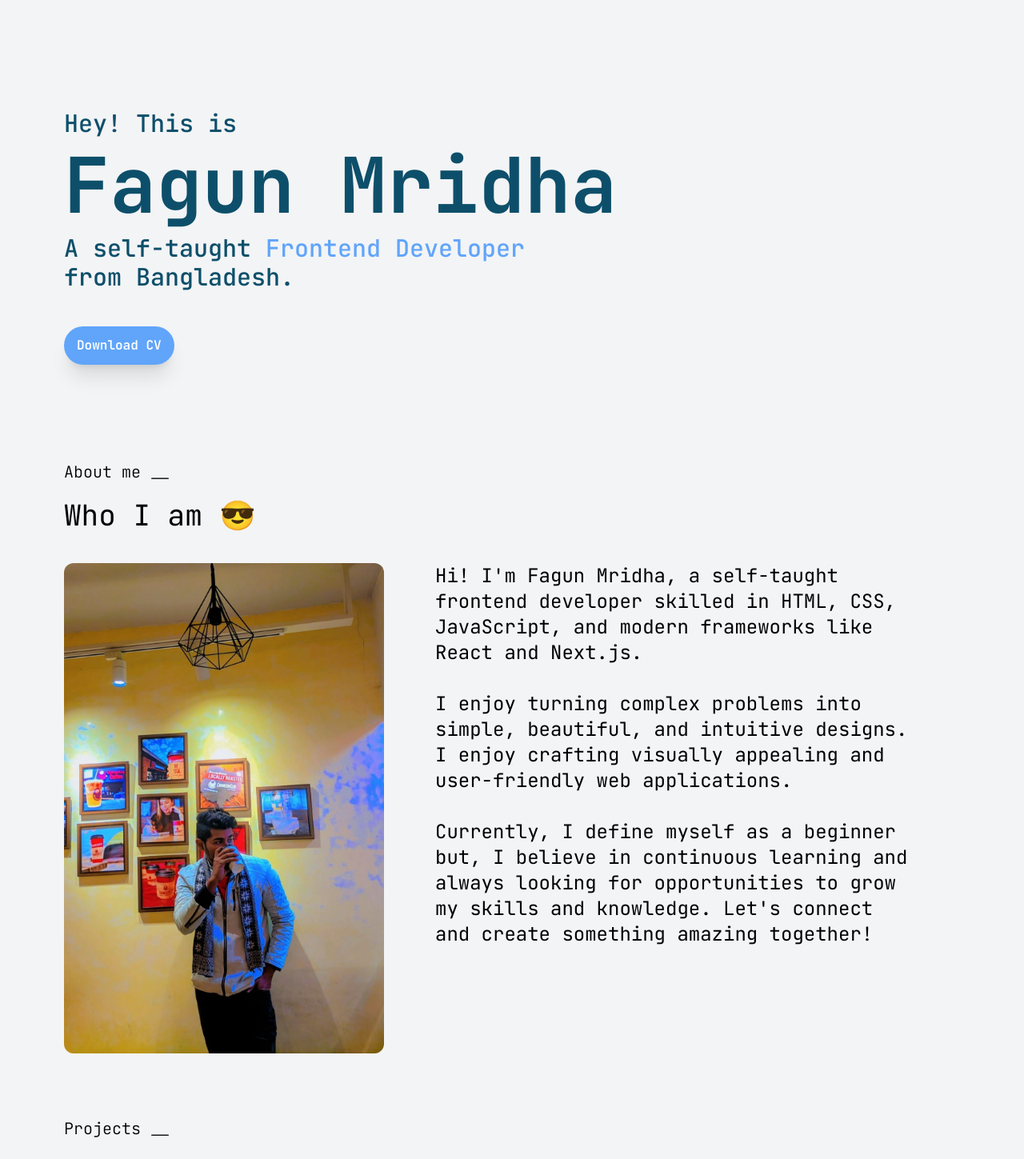
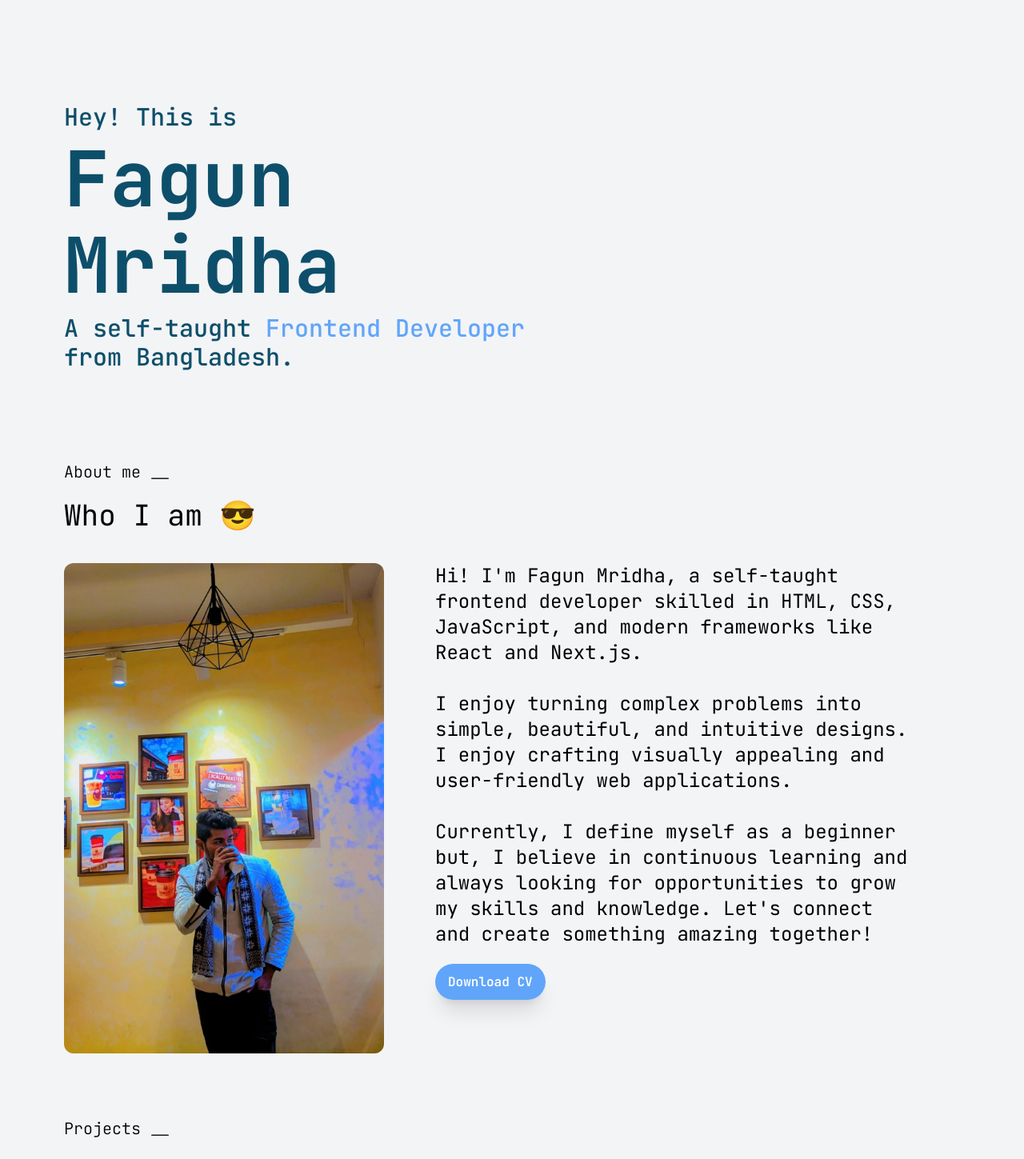
Before and after one commit to Fagunmridha/fagun-mridha, a Next.js app: page / in a window 1280 px wide. Shown: the top 1449 px of the page at 80% size. Built offline with nearby package versions, Linux system fonts and the light colour scheme.

Commit message:
shited the position of CV button

```diff
--- a/pages/index.js
+++ b/pages/index.js
@@ -20,6 +20,7 @@ import {
 import ScrollTop from "@/components/scroll-top";
 import Link from "next/link";
 import { JetBrains_Mono } from "next/font/google";
+import React from "react";
 const jetBrainsMono = JetBrains_Mono({ subsets: ["latin"] });
 
 export default function Home() {
@@ -33,9 +34,8 @@ export default function Home() {
                 <h2 className="text-3xl text-[#0D4F6A] font-medium">
                   Hey! This is
                 </h2>
-                <h1 className="text-8xl text-[#0D4F6A] font-bold">
-                  Fagun Mridha
-                </h1>
+                <h1 className="text-8xl text-[#0D4F6A] font-bold">Fagun</h1>
+                <h1 className="text-8xl text-[#0D4F6A] font-bold">Mridha</h1>
                 <h3 className="text-3xl text-[#0D4F6A] font-medium">
                   A self-taught
                   <span className="text-blue-400">
@@ -44,16 +44,6 @@ export default function Home() {
                   </span>{" "}
                   from Bangladesh.
                 </h3>
-
-                <div className="flex flex-row pt-4 md:pt-8">
-                  <Link
-                    href="https://drive.google.com/file/d/1WXm4fiGPEFOKeFPzcpQzO5LThEmSRLcm/view?usp=sharing"
-                    target="blank"
-                    className="bg-blue-400 py-3 px-4 rounded-full text-md font-semibold text-white shadow-xl hover:bg-blue-500  "
-                  >
-                    Download CV
-                  </Link>
-                </div>
               </div>
             </div>
           </div>
@@ -91,6 +81,15 @@ export default function Home() {
                 my skills and knowledge. Let&apos;s connect and create something
                 amazing together!
               </p>
+              <div>
+                <Link
+                  href="https://drive.google.com/file/d/1WXm4fiGPEFOKeFPzcpQzO5LThEmSRLcm/view?usp=sharing"
+                  target="blank"
+                  className="bg-blue-400 py-3 px-4 rounded-full text-md font-semibold text-white shadow-xl hover:bg-blue-500  "
+                >
+                  Download CV
+                </Link>
+              </div>
             </div>
           </div>
         </section>
```
